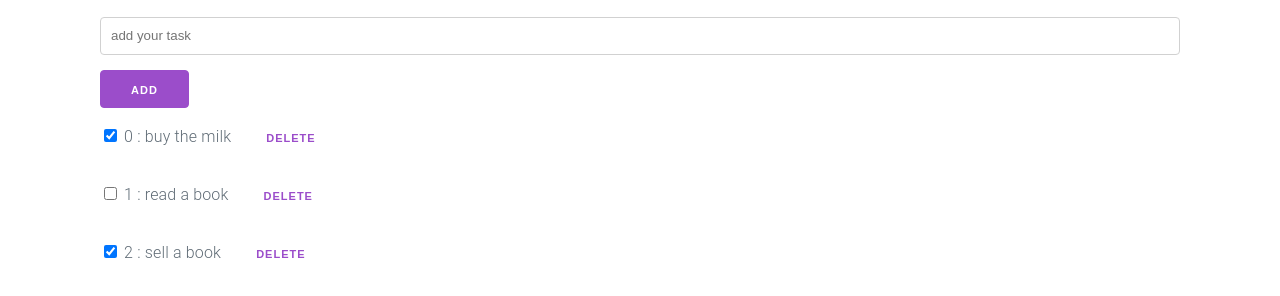
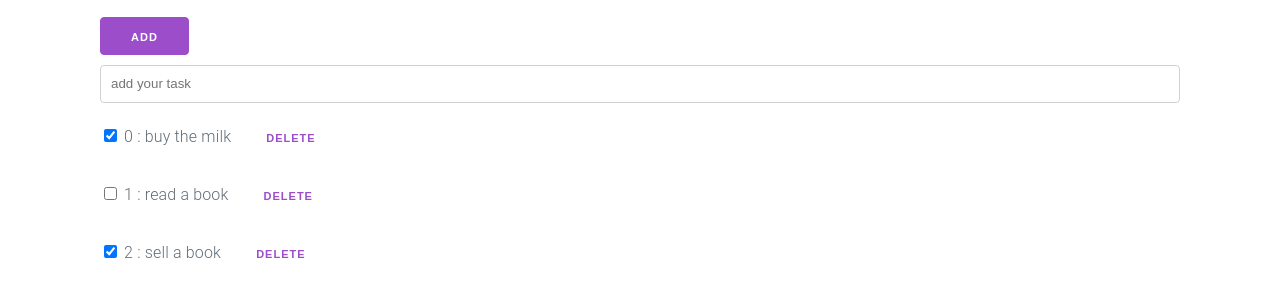
Before and after one commit to Yaboxi/my-vue-sample, a plain HTML site: page todo/index.html in a window 1280 px wide. Shown: the part 56-352 px from the top of the page. Drawn offline with nearby package versions, Linux system fonts and the light colour scheme.

Commit message:
Update index.html

```diff
--- a/todo/index.html
+++ b/todo/index.html
@@ -4,8 +4,9 @@
 <body>
 <div id="app" class="container">
 	<h2>{{ title }}</h2>
+	<button v-on:click="addItem" class="btn btn-default" type="button">Add</button>
 	<div class="input-group">
-		<input v-model="newItem" v-on:keyup.enter="addItem" placeholder="add your task" type="text" class="form-control"><button v-on:click="addItem" class="btn btn-default" type="button">Add</button>
+		<input v-model="newItem" v-on:keyup.enter="addItem" placeholder="add your task" type="text" class="form-control">
 		<!--
 		<span class="input-group-btn">
 			<button v-on:click="addItem" class="btn btn-default" type="button">Add</button>
```
